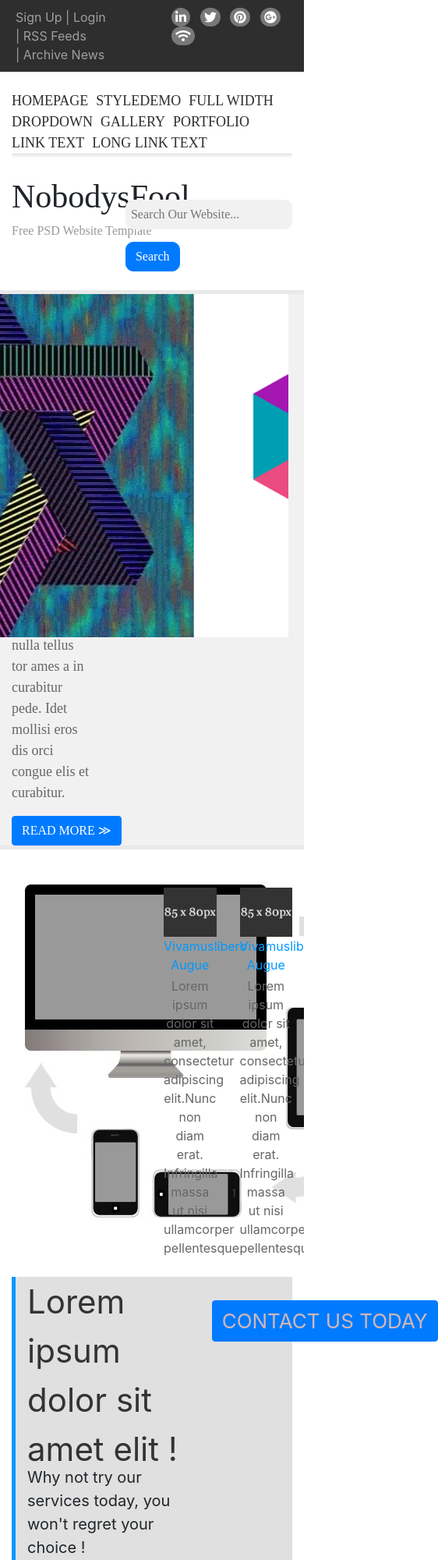
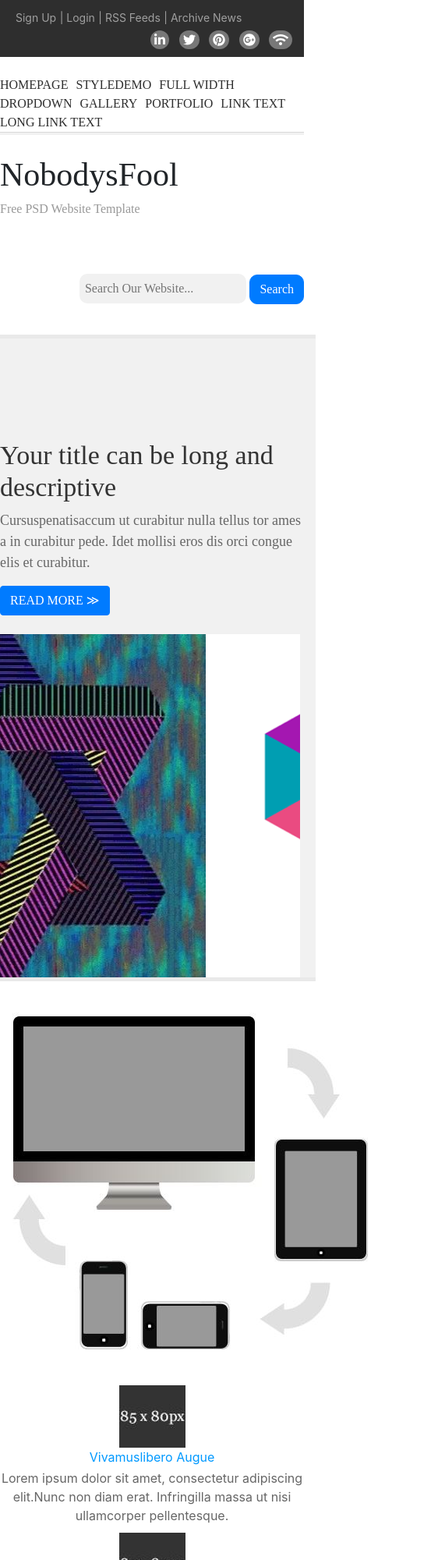
Before and after one commit to anonymouse777/bootstrap-template, a plain HTML site: page index.html in a window 390 px wide. Shown: the top 2000 px of the page at 78% size, 562 px wide, since content can reach past the window. Drawn offline with nearby package versions, Linux system fonts and the light colour scheme.

Commit message:
Fridays work. Add responsive fuctionality

```diff
--- a/index.html
+++ b/index.html
@@ -15,9 +15,9 @@
 
 	</head>
 	<body>
-		<div class="container">
+		<div class="container-fluid">
 			<div class="row" id="links-icon-row">
-				<div class="col-6" id="signup-login">
+				<div class="col-lg-6 col-md-6 col-sm-6 col-12" id="signup-login">
 					<ul class="list-inline float-left">
 						<a href="#" class="links-color"><li class="list-inline-item">Sign Up</li></a>
 						<a href="#" class="links-color"><li class="list-inline-item">| Login</li></a>
@@ -26,7 +26,7 @@
 					</ul>
 				</div>
 
-				<div class="col-6">
+				<div class="col-lg-6 col-md-6 col-sm-6 col-12">
 					<ul class="list-inline float-right">
 						<li class="list-inline-item"><a href="#" class="mylinks"><i class="fab fa-linkedin-in rounded-pill icon-colors"></i></a></li>
 						<li class="list-inline-item"><a href="#" class="mylinks"><i class="fab fa-twitter icon-colors"></i></a></li>
@@ -35,17 +35,16 @@
 						<li class="list-inline-item"><a href="#" class="mylinks"><i class="fas fa-wifi icon-colors"></i></a></li>
 					</ul>
 				</div>
-
 			</div>
-
+		</div>
 			<br>
 
 			<!-- links and nobodys fool row -->
 			<div class="row links-icon-row">
 
-				<div class="col-12 d-inline">
+				<div class="col-lg-12 col-md-12 col-sm-12 col-12">
 					<ul class="nav justify-content-start">
-						<li class="nav-item d-inline-block"><a class="nav-link" href="#">HOMEPAGE</a></li>
+						<li class="nav-item"><a class="nav-link" href="#">HOMEPAGE</a></li>
 						<li class="nav-item"><a class="nav-link" href="#">STYLEDEMO</a></li>
 					 	<li class="nav-item"><a class="nav-link" href="#">FULL WIDTH</a></li>
 					  	<li class="nav-item"><a class="nav-link" href="#">DROPDOWN</a></li>
@@ -56,17 +55,20 @@
 					</ul>
 
 				</div>
+				<div class="col-lg-12">
+					<hr id="horizontal-break">
+				</div>
 
 			</div>
 			<!-- horizontal break -->
-			<hr id="horizontal-break">
+
 			<!-- nobodysfool div -->
 			<div class="row">
-				<div class="col-8 float-left">
+				<div class="col-lg-6 float-left">
 					<p class="nobodys-fool-heading">NobodysFool</p>
 					<p class="nobodys-fool-text">Free PSD Website Template</p>
 				</div>
-				<div class="col-4 float-right">
+				<div class="col-lg-6 float-right">
 					<form class="float-right" id="nobodys-fool-form">
 						<input type="text" class="form-group" name="search" placeholder="Search Our Website..." id="nobodys-fool-form-text-field">
 						<input type="submit" name="submit" value="Search" class="btn btn-primary button-font-family">
@@ -76,14 +78,16 @@
 			<br>
 			<!-- image slider and text div -->
 			<div class="row slider-outer-div">
-				<div class="col-12 slider-second-outer-div">
+				<div class="col-lg-12 slider-second-outer-div">
 					<div class="row">
-						<div class="col-4" id="slider-heading-div">
+						<div class="col-lg-4 col-md-12" id="slider-heading-div">
 							<h2 class="slider-heading">Your title can be long and descriptive</h2>
 							<p class="slider-text">Cursuspenatisaccum ut curabitur nulla tellus tor ames a in curabitur pede. Idet mollisi eros dis orci congue elis et curabitur.</p>
 							<button class="btn btn-primary" id="slider-text-button">READ MORE &#8811;</button>
 						</div>
-						<div class="col-8 set-padding-for-slider-outer-div">
+
+						<div class="col-lg-8 col-md-12 set-padding-for-slider-outer-div">
+							<br>
 							<div class="float-right slider-div">
 								<div id="MagicCarousel" class="carousel slide" data-ride="carousel">
 									<ol class="carousel-indicators" id="slider-indicators">
@@ -122,14 +126,14 @@
 			<!-- pc tablet and mobile div  -->
 			<div class="main-picture-div">
 				<div class="row image-div">
-					<div class="col-6">
+					<div class="col-lg-6 col-md-12">
 						<img src="desktop.jpg" alt="desktop tab mobile pictue" class="imag-fluid">
 					</div>
-					<div class="col-6">
+					<div class="col-lg-6 col-md-12">
 						<div class="row four-div-padding">
-							<div class="col-6">
+							<div class="col-lg-6 col-md-6">
 								<div class="row">
-									<div class="col-12 text-center">
+									<div class="col-lg-12 col-md-12 text-center">
 										<img src="image 80.jpg" alt="85 x 80px" class="img-fluid">
 									</div>
 								</div>
@@ -138,9 +142,9 @@
 									Lorem ipsum dolor sit amet, consectetur adipiscing elit.Nunc non diam erat. Infringilla massa ut nisi ullamcorper pellentesque.
 								</p>
 							</div>
-							<div class="col-6">
+							<div class="col-lg-6 col-md-6">
 								<div class="row">
-									<div class="col-12 text-center">
+									<div class="col-lg-12 col-md-12 text-center">
 										<img src="image 80.jpg" alt="85 x 80px" class="img-fluid">
 									</div>
 								</div>
@@ -149,9 +153,9 @@
 									Lorem ipsum dolor sit amet, consectetur adipiscing elit.Nunc non diam erat. Infringilla massa ut nisi ullamcorper pellentesque.
 								</p>
 							</div>
-							<div class="col-6">
+							<div class="col-lg-6 col-md-6">
 								<div class="row">
-									<div class="col-12 text-center">
+									<div class="col-lg-12 col-md-12 text-center">
 										<img src="image 80.jpg" alt="85 x 80px" class="img-fluid">
 									</div>
 								</div>
@@ -160,9 +164,9 @@
 									Lorem ipsum dolor sit amet, consectetur adipiscing elit.Nunc non diam erat. Infringilla massa ut nisi ullamcorper pellentesque.
 								</p>
 							</div>
-							<div class="col-6">
+							<div class="col-lg-6 col-md-6">
 								<div class="row">
-									<div class="col-12 text-center">
+									<div class="col-lg-12 col-md-12 text-center">
 										<img src="image 80.jpg" alt="85 x 80px" class="img-fluid">
 									</div>
 								</div>
@@ -179,11 +183,11 @@
 				<br>
 				<div class="container-fluid contact-us-div-below-picture">
 					<div class="row">
-						<div class="col-8">
+						<div class="col-lg-8 col-md-8">
 							<p class="heading-text">Lorem ipsum dolor sit amet elit !</p>
 							<p class="simple-text">Why not try our services today, you won't regret your choice !</p>
 						</div>
-						<div class="col-4 text-right">
+						<div class="col-lg-4 col-md-4 text-right">
 							<button class="btn btn-primary button-contact-us">CONTACT US TODAY</button>
 						</div>
 					</div>
@@ -194,10 +198,10 @@
 			<!-- contact us and form submission above footer  -->
 			<div class="row about-quick-contact">
 				<!-- about us column -->
-				<div class="col-3">
+				<div class="col-lg-3 col-md-6 col-sm-6">
 					<p class="text-center main-heading-for-cloumn">ABOUT US</p>
 					<div class="row">
-						<div class="col-12 text-center">
+						<div class="col-lg-12 col-md-12 col-sm-12 text-center">
 							<img src="215-90.png" class="img-fluid about-us-image" alt="215 x 90px">
 						</div>
 					</div>
@@ -209,7 +213,7 @@
 
 				<!-- Quick Links -->
 
-				<div class="col-3">
+				<div class="col-lg-3 col-md-6 col-sm-6">
 					<p  class="text-center main-heading-for-cloumn">QUICK LINKS</p>
 
 					<ul class="list-group list-group-flush">
@@ -227,7 +231,7 @@
 				</div>
 
 				<!-- Latest Blog Posts -->
-				<div class="col-3">
+				<div class="col-lg-3 col-md-6 col-sm-6">
 
 					<p class="text-center main-heading-for-cloumn">LATEST BLOG POSTS</p>
 
@@ -255,7 +259,7 @@
 
 				<!-- Contact Us -->
 
-				<div class="col-3">
+				<div class="col-lg-3 col-md-6 col-sm-6">
 
 					<p class="text-center main-heading-for-cloumn">CONTACT US</p>
 					<form id="contact-us-form">
@@ -273,15 +277,14 @@
 						</div>
 						<button type="submit" class="btn btn-primary form-submit-button">Submit</button>
 					</form>
-
+					<br>
 				</div>
 
 			</div>
-
 			<!-- create footer using bootstrap -->
 			<div class="row page-footer">
-				<p class="col-6  text-left footer-text">Copyright &#169; 2013 Domain Name - All Rights Reserved</p>
-				<p class="col-6 text-right footer-text">Template by OS Templates</p>
+				<p class="col-lg-6 col-md-6 col-sm-6 text-left footer-text">Copyright &#169; 2013 Domain Name - All Rights Reserved</p>
+				<p class="col-lg-6 col-md-6 col-sm-6 text-right footer-text">Template by OS Templates</p>
 			</div>
 		</div>
 	</body>
--- a/style.css
+++ b/style.css
@@ -13,6 +13,7 @@ body{
 /* setting links color */
 .links-color{
 	color: #9f9f9f;
+	font-size: 14px;
 }
 /* setting links hover property  */
 /*.links-color:hover{
@@ -45,20 +46,32 @@ body{
 
 .nav-link{
 	padding: 0px 10px 0px 0px !important;
-	font-family: Times New Roman !important;
-	font-size: 18px;
+	font-family: Times New Roman;
+	font-size: 16px;
 	color: #2e2e2e;
+	position: relative;
 /*	padding-bottom: 3px !important;*/
 }
-.nav-link:active{
-	color: #9f9f9f;
-	border-bottom: 3px solid blue;
+.nav-link::after{
+	width: 100%;
+    height: 3px;
+    background-color: blue;
+    content: '';
+    display: none;
+    position: absolute;
+    /*left: 0;*/
+    bottom: -3px;
+    z-index: 2
+}
+.nav-link:active::after{
+	display: block;
 }
 
 #horizontal-break{
 	margin: 0px;
 	height: 3px;
 	background-color: #f1f1f1;
+/*	z-index: -1 !important;*/
 }
 
 /* nobody's fool div */
@@ -173,12 +186,12 @@ body{
 	padding: 0px;
 }
 .heading-text{
-	font-size: 42px;
+	font-size: 36px;
 	margin-bottom: 0px;
 	color: #333;
 }
 .simple-text{
-	font-size: 20px;
+	font-size: 18px;
 	margin-top: -10px !important;
 	margin-bottom: 20px;
 }
@@ -190,8 +203,7 @@ body{
 }
 /* image div */
 .image-div{
-	height: 500px;
-	overflow-y: auto;
+	height: auto;
 }
 .heading-below-picture{
 	color: #0099ff;
@@ -203,6 +215,7 @@ body{
 }
 .four-div-padding{
 	padding-top: 25px;
+	overflow: visible;
 }
 /* image slider  */
 .slider-outer-div{
```
